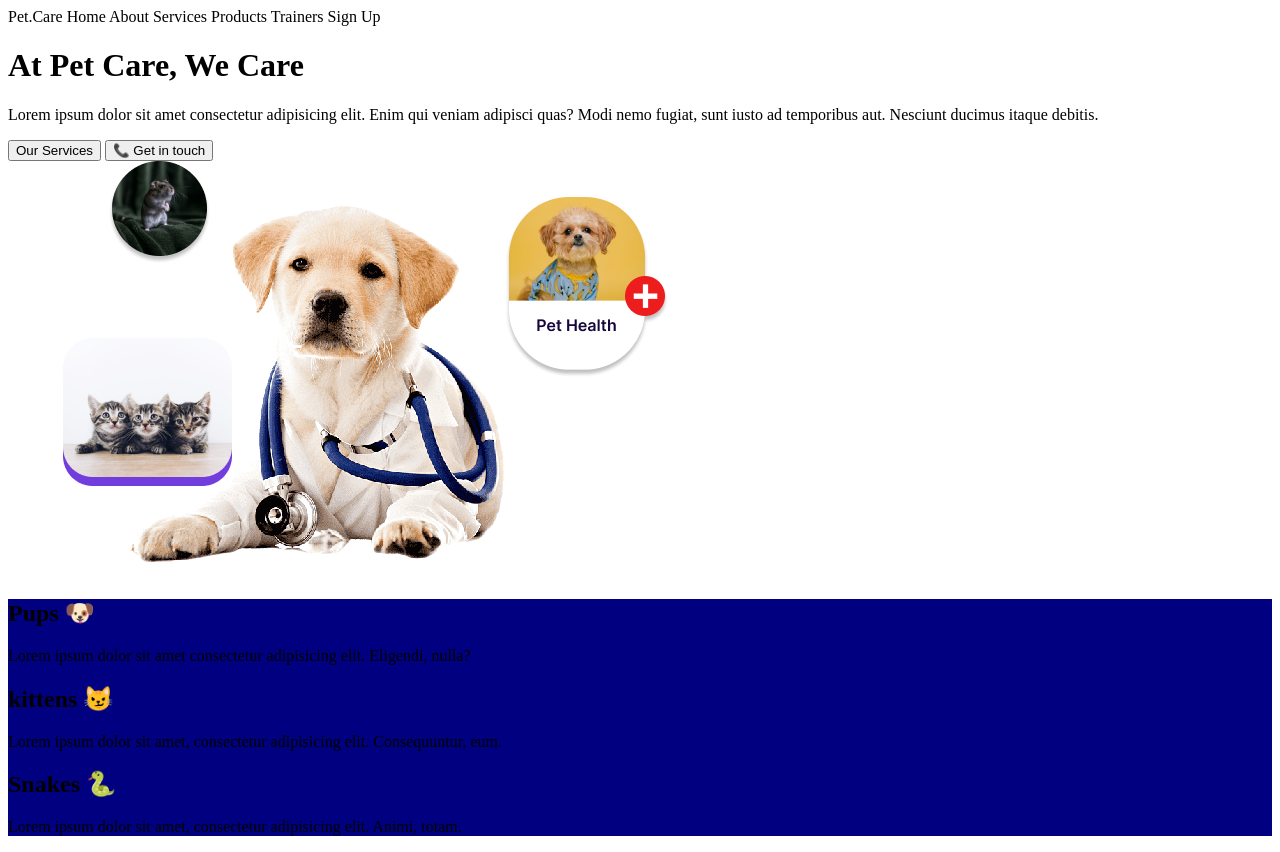
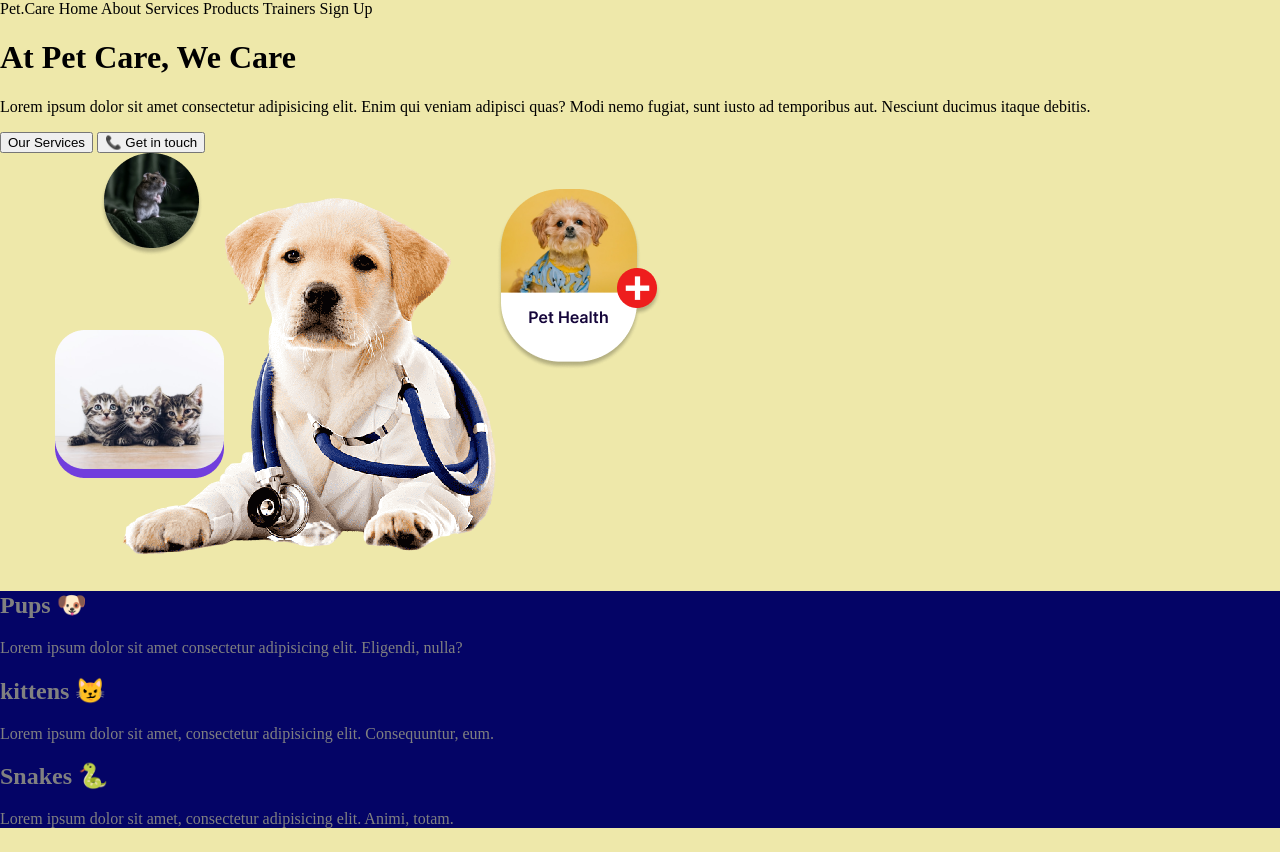
Before and after one commit to MayhemK/pet, a plain HTML site: page index.html in a window 1280 px wide. Drawn offline with Linux system fonts and the light colour scheme.

Commit message:
added colors

```diff
--- a/style.css
+++ b/style.css
@@ -1,3 +1,9 @@
+body {
+  background-color: palegoldenrod;
+  margin: 0px;
+}
+
 footer {
-  background-color: navy;
+  background-color: #040466;
+  color: gray;
 }
```
